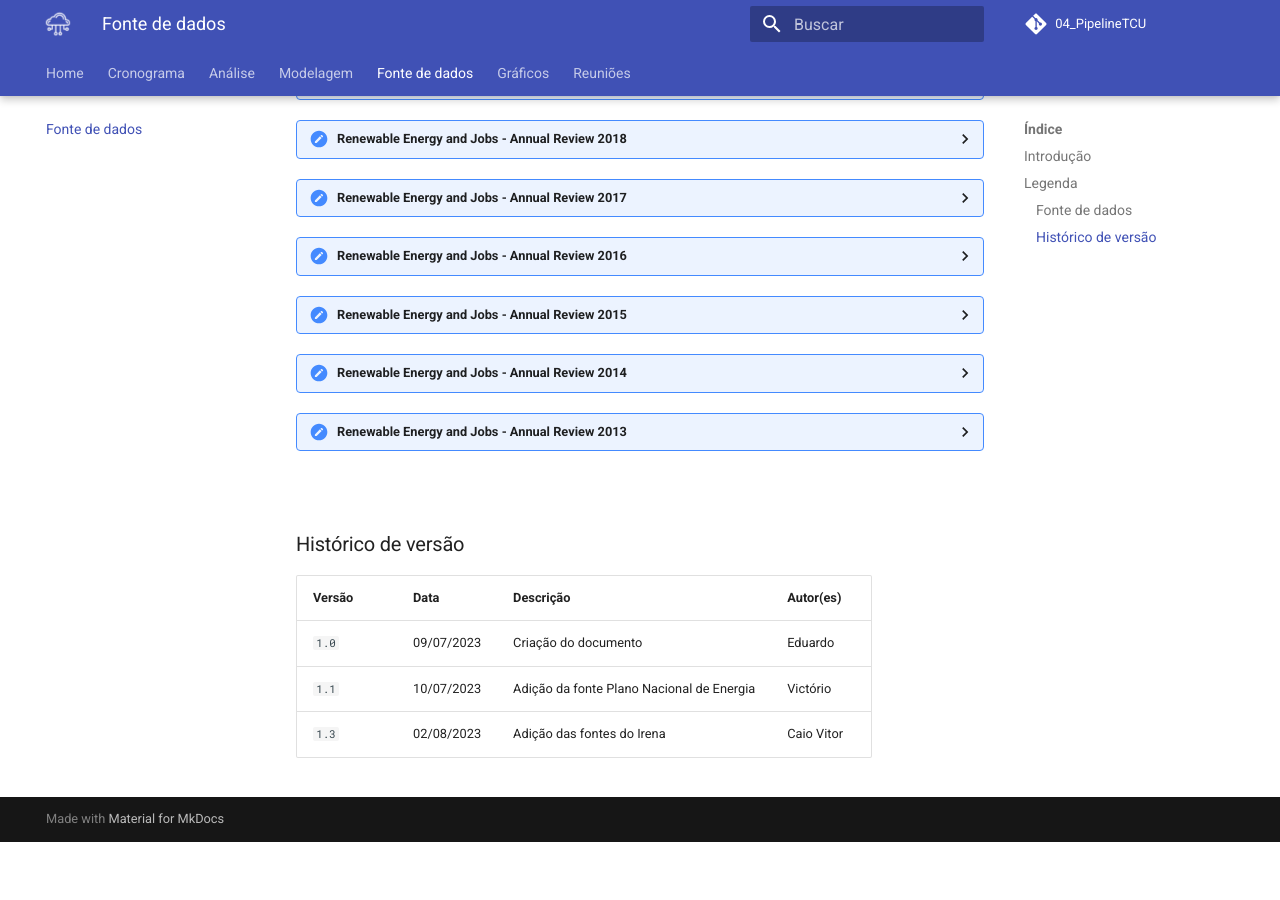
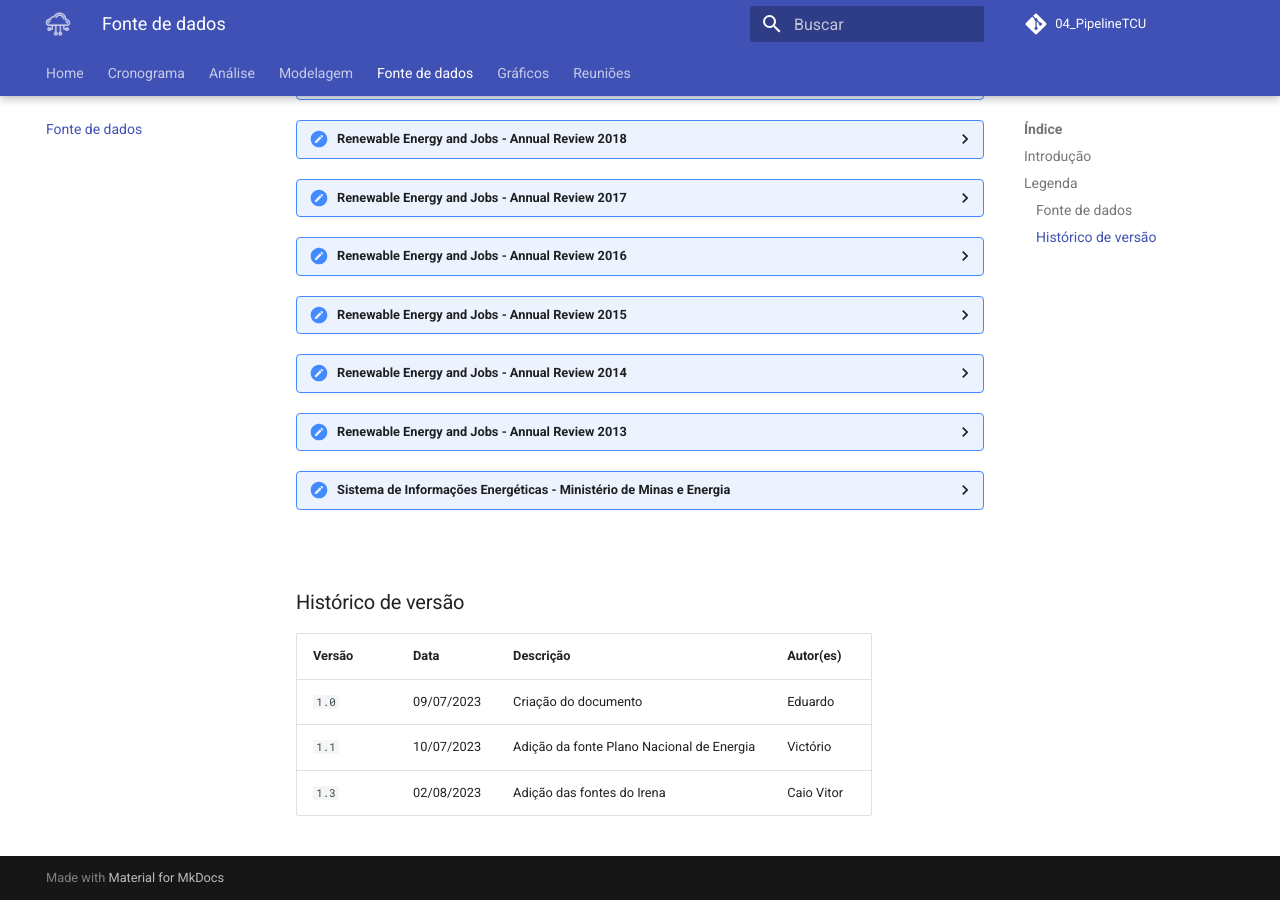
Before and after one commit to ResidenciaTICBrisa/04_PipelineTCU, an MkDocs documentation site: the page built from docs/fonte_dados/fonte_dados.md, in a window 1280 px wide and 900 px high, scrolled down 924 px. Built offline with MkDocs 1.6.1 and Material for MkDocs 9.7.7, drawn with Linux system fonts in a browser that asks for light colours; comment, search, counter and statistics services are not loaded; before the commit the page ends 1766 px from its top, so only the background shows below that.

Commit message:
Adicionando dados e Imagem painel

```diff
--- a/docs/fonte_dados/fonte_dados.md
+++ b/docs/fonte_dados/fonte_dados.md
@@ -338,7 +338,6 @@
 
 <details>
   <summary> Renewable Energy and Jobs - Annual Review 2013</summary>
-
   <table>
     <thead>
       <tr>
@@ -364,6 +363,35 @@
   </table>
 </details>
 
+<details>
+  <summary> Sistema de Informações Energéticas - Ministério de Minas e Energia
+ </summary>
+
+  <table>
+    <thead>
+      <tr>
+        <th>Anexos</th>
+        <th>Referência</th>
+      </tr>
+    </thead>
+    <tbody>
+      <tr>
+        <td>Referência dos dados</td>
+        <td><a href="https://www.mme.gov.br/SIEBRASIL/">Sistema de Informações Energéticas - Ministério de Minas e Energia</a></td>
+      </tr>
+      <tr>
+        <td>Matriz de Balanço energético Nacional</td>
+        <td><a href="https://www.mme.gov.br/SIEBRASIL/consultas/visor_reportes_be.aspx?or=520&ss=2&v=1">Sistema de Informações Energéticas - Ministério de Minas e Energia</a>
+        </td>
+      </tr>
+      <tr>
+        <td>Tipo de dados</td>
+        <td>.xlsx</td>
+      </tr>
+    </tbody>
+  </table>
+</details>
+
 
   </table>
 
```
Also changed, not shown: docs/analise/dashboards.md (+11 -0 lines).
